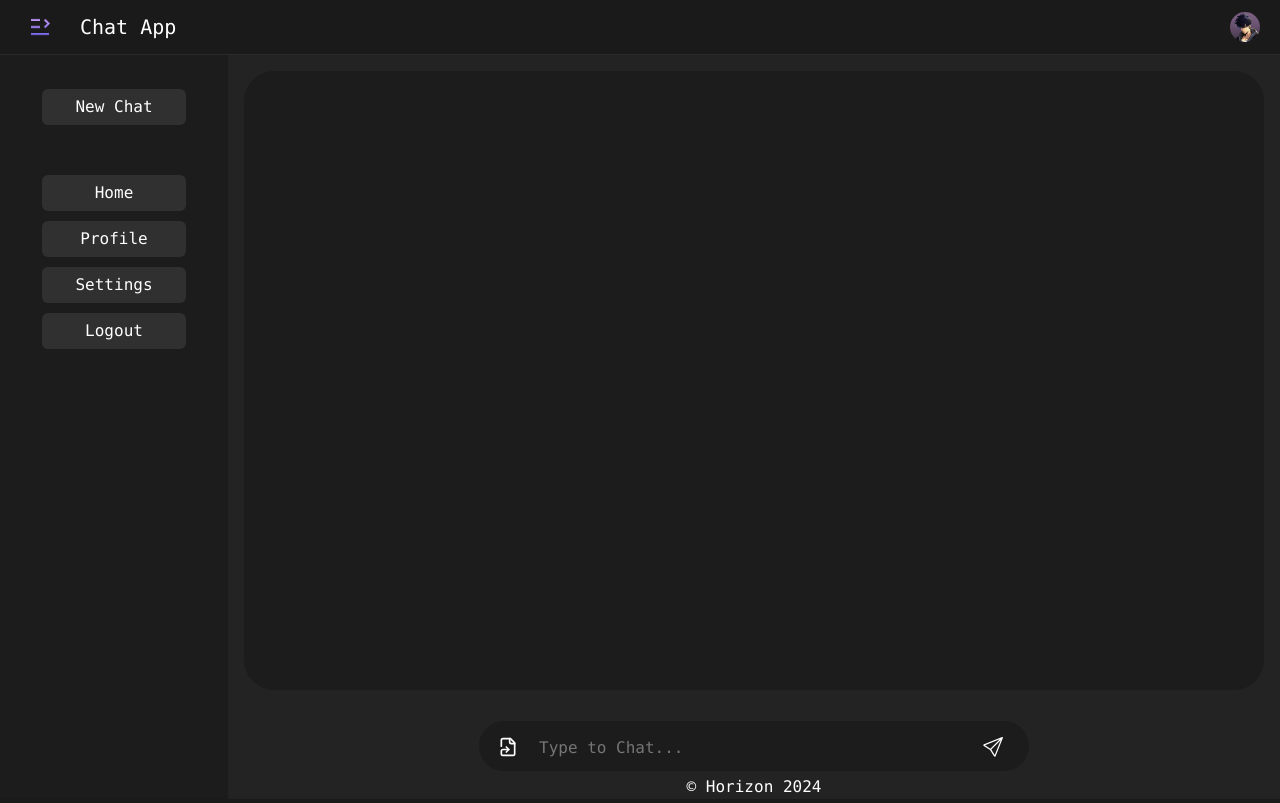
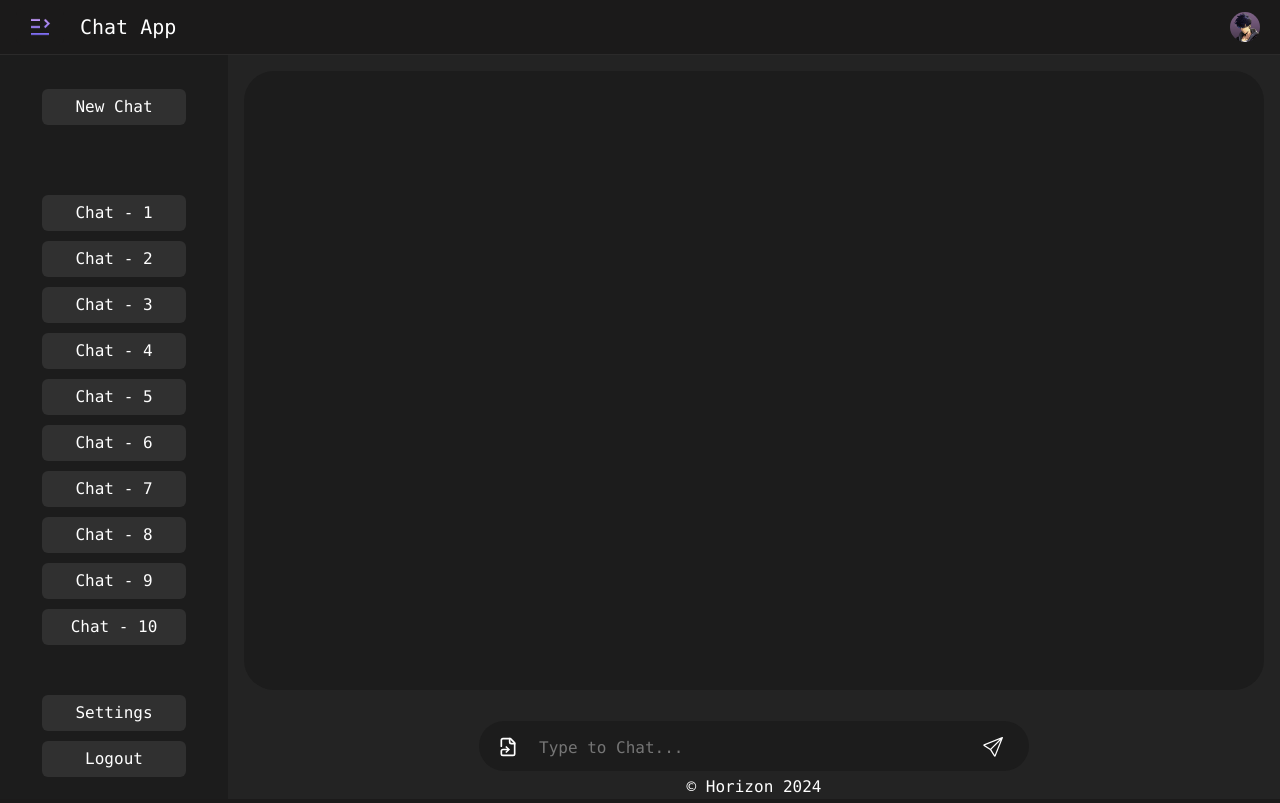
Before and after one commit to skydrige/chat-frontend, a React (Vite) app: page /home in a window 1280 px wide. Built offline with nearby package versions, Linux system fonts and the light colour scheme.

Commit message:
Sidebar Footer

```diff
--- a/src/assets/css/App.css
+++ b/src/assets/css/App.css
@@ -81,6 +81,7 @@ body {
 	align-self: center;
 	margin: 10px;
 	width: 80%;
+	height: 10%;
 }
 
 .sidebar-header Button {
@@ -111,11 +112,12 @@ body {
 
 .sidebar-content {
 	align-self: center;
-	margin: 10px;
 	width: 80%;
 	display: flex;
 	flex-direction: column;
 	gap: 10px;
+	height: 80%;
+	overflow-y: auto;
 }
 
 .sidebar-content Button {
@@ -132,11 +134,66 @@ body {
 	box-shadow: none;
 	outline: none;
 	border: none;
+	/*transform: scale(1.2);*/
+	/*transition: transform 0.3s ease-in-out 0s;*/
+}
+
+.sidebar-content Button:focus:active {
+	background: #303030;
+	width: 100%;
+	box-shadow: none;
+	outline: none;
+	border: none;
+}
+
+.sidebar-content::-webkit-scrollbar {
+	width: 0;
+}
+
+.sidebar-content::-webkit-scrollbar-thumb {
+	background: none;
+	border-radius: 0;
+}
+
+.sidebar-content::-webkit-scrollbar-track {
+	background: none;
+	border-radius: 0;
+}
+
+.sidebar-content::-webkit-scrollbar-thumb:hover {
+	border-radius: 0;
+	background: none;
+}
+
+.sidebar-footer {
+	align-self: center;
+	margin: 10px;
+	width: 80%;
+	height: 10%;
+	display: flex;
+	flex-direction: column;
+	gap: 10px;
+}
+
+.sidebar-footer Button {
+	width: 100%;
+	background: #303030;
+	box-shadow: none;
+	outline: none;
+	border: none;
+}
+
+.sidebar-footer Button:hover {
+	background: #303030;
+	width: 100%;
+	box-shadow: none;
+	outline: none;
+	border: none;
 	transform: scale(1.2);
 	transition: transform 0.3s ease-in-out 0s;
 }
 
-.sidebar-content Button:focus:active {
+.sidebar-footer Button:focus:active {
 	background: #303030;
 	width: 100%;
 	box-shadow: none;
--- a/src/components/Sidebar.tsx
+++ b/src/components/Sidebar.tsx
@@ -10,8 +10,20 @@ const Sidebar: React.FC = () => {
 				<Button>New Chat</Button>
 			</div>
 			<div className={"sidebar-content"}>
-				<Button>Home</Button>
-				<Button>Profile</Button>
+				<Button style={{ marginTop: "8px" }}>Chat - 1</Button>
+				<Button>Chat - 2</Button>
+				<Button>Chat - 3</Button>
+				<Button>Chat - 4</Button>
+				<Button>Chat - 5</Button>
+				<Button>Chat - 6</Button>
+				<Button>Chat - 7</Button>
+				<Button>Chat - 8</Button>
+				<Button>Chat - 9</Button>
+				<Button>Chat - 10</Button>
+				<Button>Chat - 11</Button>
+				<Button>Chat - 12</Button>
+			</div>
+			<div className={"sidebar-footer"}>
 				<Button>Settings</Button>
 				<Button>Logout</Button>
 			</div>
```
